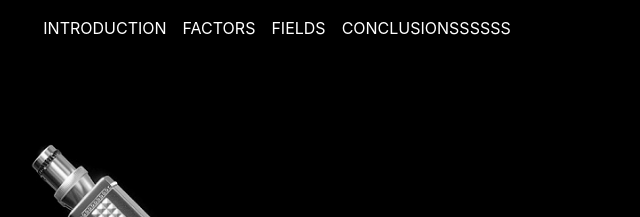
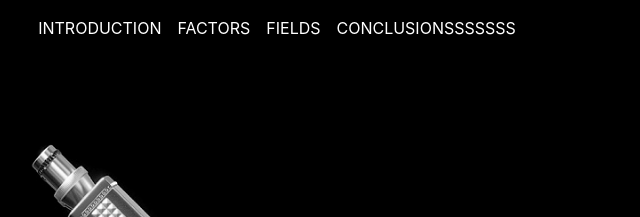
Before and after one commit to marta22/sitofase1, a plain HTML site: page index.html in a window 1280 px wide. Shown: the top 217 px of the page, 363-1003 px from the left. Drawn offline with nearby package versions, Linux system fonts and the light colour scheme.

Commit message:
changed conclusions

```diff
--- a/index.html
+++ b/index.html
@@ -17,7 +17,7 @@
       <a class="nav-item nav-link" href="#intro">Introduction</a>
       <a class="nav-item nav-link" href="#features">Factors</a>
       <a class="nav-item nav-link" href="#fields">Fields</a>
-      <a class="nav-item nav-link" href="#steps">Conclusionssssss</a>
+      <a class="nav-item nav-link" href="#steps">Conclusionsssssss</a>
     </div>
   </div>
 </nav>
```
